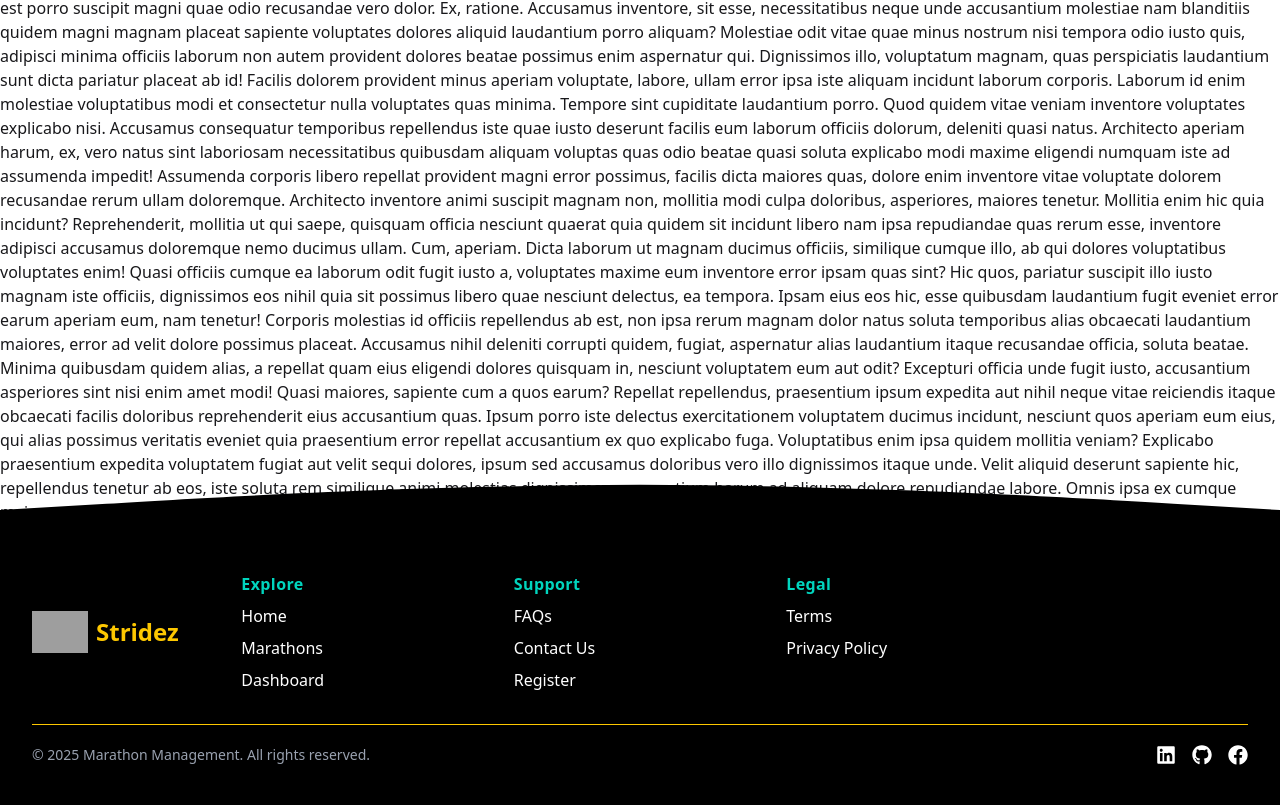
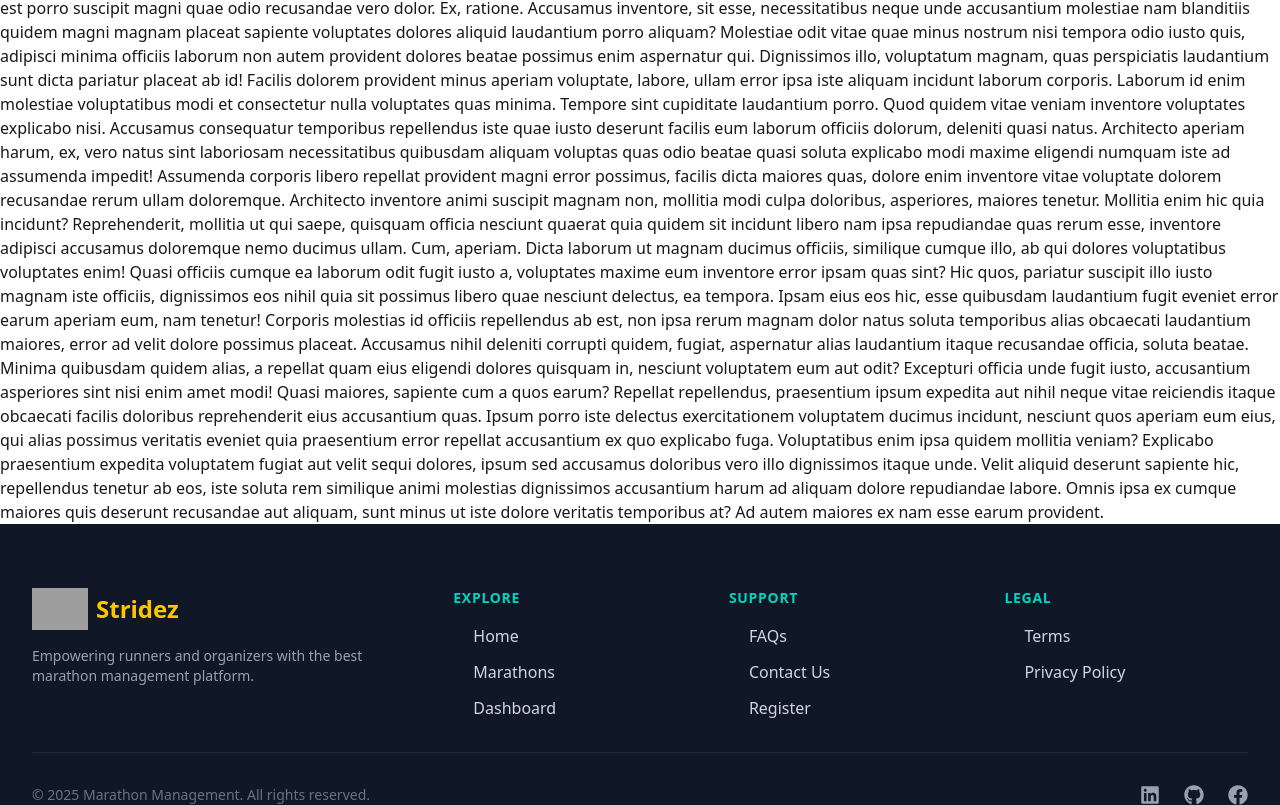
Before and after one commit to iktushar01/Marathon-Management-System, a React (Vite) app: page / in a window 1280 px wide. Shown: the part 1404-2209 px from the top of the page. Built offline with nearby package versions, Linux system fonts and the light colour scheme; no server answers; grey boxes are pictures that could not be loaded.

Commit message:
optimize footer using deepseek

```diff
--- a/src/Shared/Footer/Footer.jsx
+++ b/src/Shared/Footer/Footer.jsx
@@ -1,124 +1,109 @@
 import React from "react";
 import Logo from "../../Components/Logo/Logo";
-import { FaLinkedin, FaGithub, FaFacebook } from "react-icons/fa";
+import { FaLinkedin, FaGithub, FaFacebook, FaArrowRight } from "react-icons/fa";
 
 const Footer = () => {
+  const currentYear = new Date().getFullYear();
+
+  const links = {
+    explore: [
+      { name: "Home", href: "/" },
+      { name: "Marathons", href: "/marathons" },
+      { name: "Dashboard", href: "/dashboard" },
+    ],
+    support: [
+      { name: "FAQs", href: "/faq" },
+      { name: "Contact Us", href: "/contact" },
+      { name: "Register", href: "/register" },
+    ],
+    legal: [
+      { name: "Terms", href: "/terms" },
+      { name: "Privacy Policy", href: "/privacy" },
+    ],
+  };
+
+  const socialLinks = [
+    { icon: <FaLinkedin className="w-5 h-5" />, href: "https://linkedin.com", color: "hover:text-blue-400" },
+    { icon: <FaGithub className="w-5 h-5" />, href: "https://github.com", color: "hover:text-teal-500" },
+    { icon: <FaFacebook className="w-5 h-5" />, href: "https://facebook.com", color: "hover:text-blue-600" },
+  ];
+
   return (
-    <div className="relative  bg-black text-white">
+    <footer className="relative bg-gray-900 text-white overflow-hidden">
+      {/* Wave divider */}
+      <div className="absolute top-0 left-0 right-0 h-12 transform -translate-y-1/2 overflow-hidden">
         <svg
-        className="absolute top-0 w-full h-6 -mt-5 sm:-mt-10 sm:h-16 text-black"
+          viewBox="0 0 1440 54"
+          className="absolute top-0 left-0 w-full h-full"
           preserveAspectRatio="none"
-        viewBox="0 0 1440 54"
         >
           <path
             fill="currentColor"
+            className="text-gray-900"
             d="M0 22L120 16.7C240 11 480 1 720 0.7C960 1 1200 11 1320 16.7L1440 22V54H1320C1200 54 960 54 720 54C480 54 240 54 120 54H0V22Z"
           />
         </svg>
-      <div className="px-4 pt-12 mx-auto container md:px-24 lg:px-8">
-        <div className="grid gap-10 row-gap-8 mb-8 lg:grid-cols-6">
-          <Logo></Logo>
+      </div>
 
-          <div className="grid grid-cols-2 gap-5 lg:col-span-4 md:grid-cols-3">
-            <div>
-              <p className="font-semibold tracking-wide text-teal-400">
-                Explore
+      <div className="container px-4 pt-16 mx-auto sm:px-6 lg:px-8">
+        <div className="grid gap-12 lg:grid-cols-6">
+          {/* Logo Section */}
+          <div className="lg:col-span-2">
+            <Logo />
+            <p className="mt-4 text-sm text-gray-400">
+              Empowering runners and organizers with the best marathon management platform.
             </p>
-              <ul className="mt-2 space-y-2">
-                <li>
-                  <a href="/" className="hover:text-teal-300">
-                    Home
+          </div>
+
+          {/* Links Sections */}
+          <div className="grid grid-cols-2 gap-8 lg:col-span-4 md:grid-cols-3">
+            {Object.entries(links).map(([section, items]) => (
+              <div key={section}>
+                <h3 className="text-sm font-semibold tracking-wider text-teal-400 uppercase">
+                  {section}
+                </h3>
+                <ul className="mt-4 space-y-3">
+                  {items.map((item) => (
+                    <li key={item.name}>
+                      <a
+                        href={item.href}
+                        className="flex items-center text-base text-gray-300 transition duration-300 hover:text-teal-300 group"
+                      >
+                        <FaArrowRight className="w-3 h-3 mr-2 text-teal-400 opacity-0 group-hover:opacity-100 transition-opacity duration-300" />
+                        {item.name}
                       </a>
                     </li>
-                <li>
-                  <a href="/marathons" className="hover:text-teal-300">
-                    Marathons
-                  </a>
-                </li>
-                <li>
-                  <a href="/dashboard" className="hover:text-teal-300">
-                    Dashboard
-                  </a>
-                </li>
+                  ))}
                 </ul>
               </div>
-
-            <div>
-              <p className="font-semibold tracking-wide text-teal-400">
-                Support
-              </p>
-              <ul className="mt-2 space-y-2">
-                <li>
-                  <a href="/faq" className="hover:text-teal-300">
-                    FAQs
-                  </a>
-                </li>
-                <li>
-                  <a href="/contact" className="hover:text-teal-300">
-                    Contact Us
-                  </a>
-                </li>
-                <li>
-                  <a href="/register" className="hover:text-teal-300">
-                    Register
-                  </a>
-                </li>
-              </ul>
+            ))}
+          </div>
         </div>
 
-            <div>
-              <p className="font-semibold tracking-wide text-teal-400">Legal</p>
-              <ul className="mt-2 space-y-2">
-                <li>
-                  <a href="/terms" className="hover:text-teal-300">
-                    Terms
+        {/* Bottom Section */}
+        <div className="flex flex-col items-center pt-8 mt-8 border-t border-gray-800 sm:flex-row sm:justify-between">
+          <p className="text-sm text-gray-500">
+            © {currentYear} Marathon Management. All rights reserved.
+          </p>
+
+          <div className="flex mt-4 space-x-6 sm:mt-0">
+            {socialLinks.map((social, index) => (
+              <a
+                key={index}
+                href={social.href}
+                target="_blank"
+                rel="noopener noreferrer"
+                className={`text-gray-400 transition-colors duration-300 ${social.color}`}
+                aria-label={social.href.replace('https://', '')}
+              >
+                {social.icon}
               </a>
-                </li>
-                <li>
-                  <a href="/privacy" className="hover:text-teal-300">
-                    Privacy Policy
-                  </a>
-                </li>
-              </ul>
+            ))}
           </div>
         </div>
       </div>
-
-        <div className="flex flex-col justify-between pt-5 pb-10 border-t border-yellow-400 sm:flex-row">
-          <p className="text-sm text-gray-400">
-            © {new Date().getFullYear()} Marathon Management. All rights
-            reserved.
-          </p>
-          <div className="flex mt-4 space-x-4 sm:mt-0">
-            <a
-              href="https://linkedin.com"
-              target="_blank"
-              rel="noopener noreferrer"
-              className="hover:text-blue-400"
-            >
-              <FaLinkedin className="w-5 h-5" />
-            </a>
-            <a
-              href="https://github.com"
-              target="_blank"
-              rel="noopener noreferrer"
-              className="hover:text-teal-500"
-            >
-              <FaGithub className="w-5 h-5" />
-            </a>
-            <a
-              href="https://facebook.com"
-              target="_blank"
-              rel="noopener noreferrer"
-              className="hover:text-blue-600"
-            >
-              <FaFacebook className="w-5 h-5" />
-            </a>
-          </div>
-        </div>
-      </div>
-    </div>
+    </footer>
   );
 };
 
-export default Footer;
+export default React.memo(Footer);
```
Lines whose indentation alone changed are shown as unchanged.
